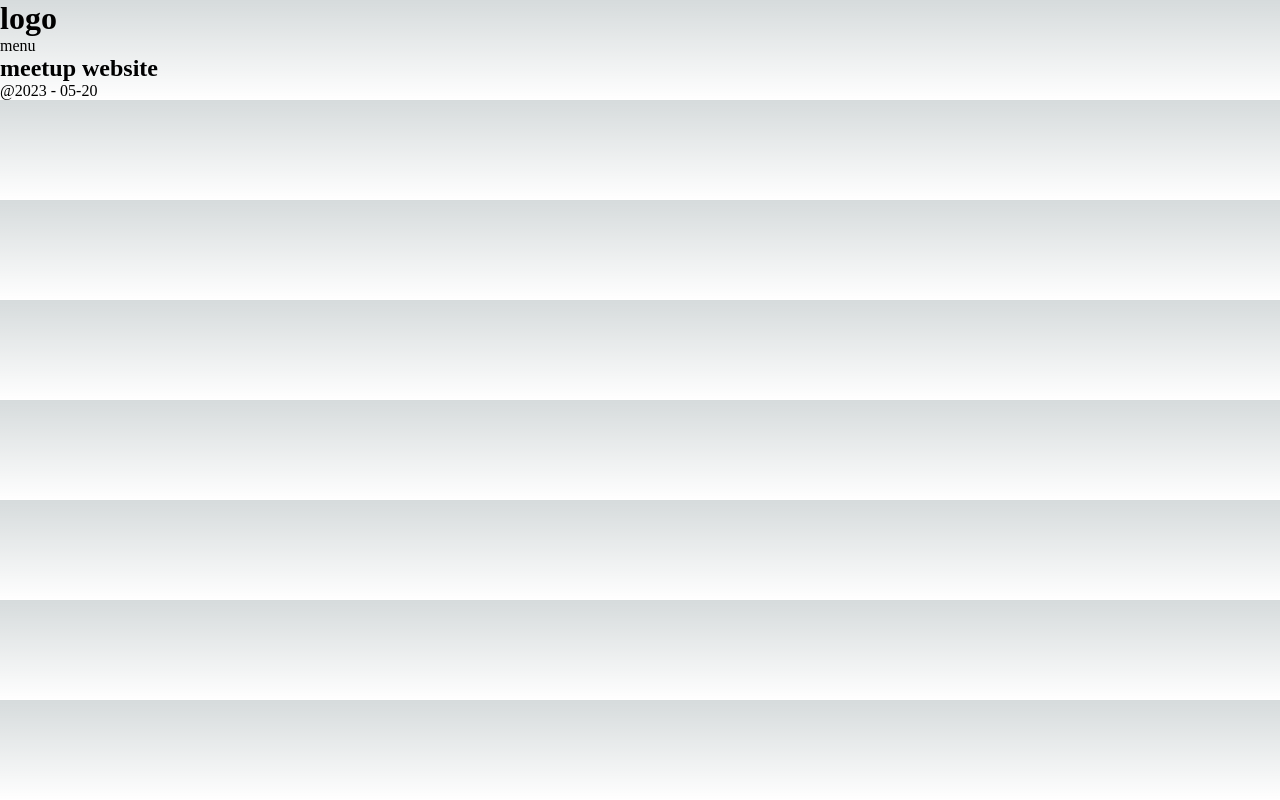
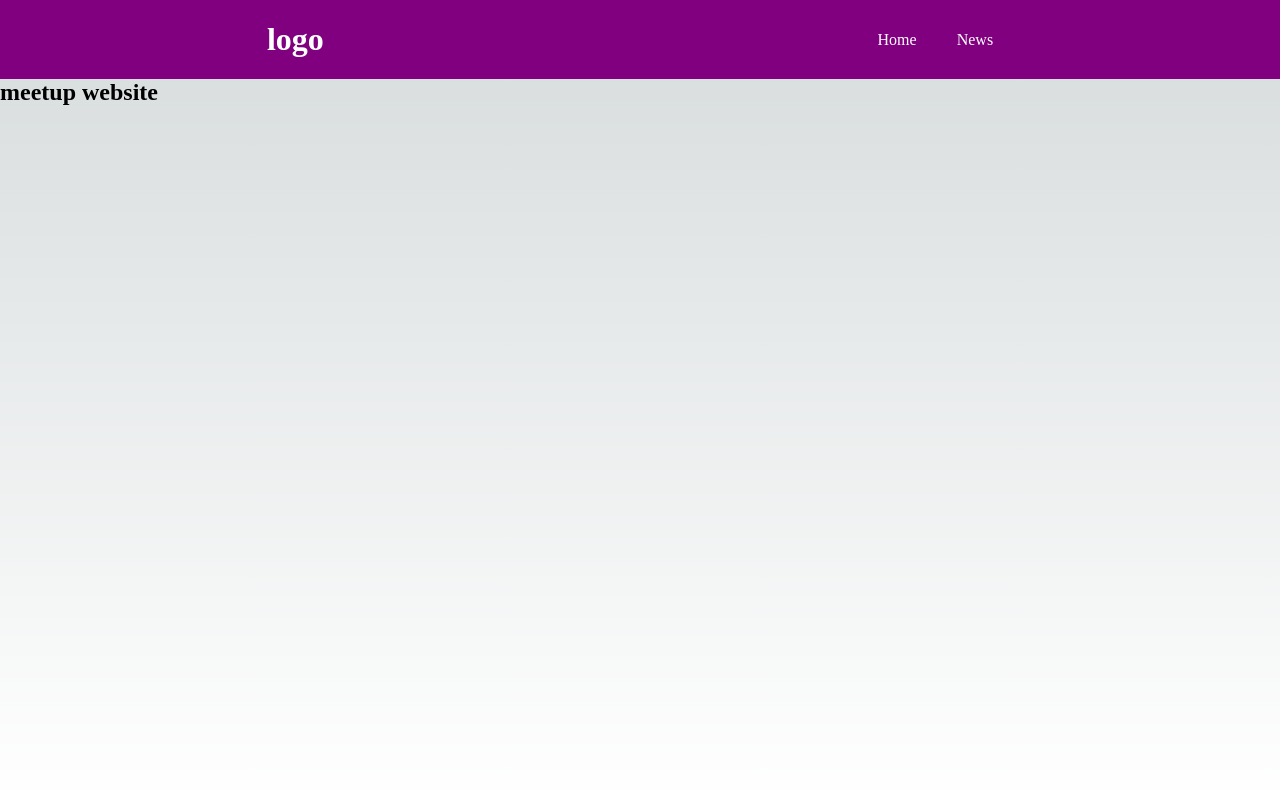
Before and after one commit to wingo-dev/meetup, a Next.js app: page / in a window 1280 px wide. Built offline with nearby package versions, Linux system fonts and the light colour scheme.

Commit message:
UI change

```diff
--- /dev/null
+++ b/app/components/menu.js
@@ -0,0 +1,11 @@
+const { default: Link } = require("next/link");
+
+const Menu = () => {
+  return (
+    <div>
+      <Link href={"/"}>Home</Link>
+      <Link href={"/news"}>News</Link>
+    </div>
+  );
+};
+export default Menu;
--- a/app/globals.css
+++ b/app/globals.css
@@ -83,6 +83,7 @@ html,
 body {
   max-width: 100vw;
   overflow-x: hidden;
+  height: 100vh;
 }
 
 body {
@@ -94,12 +95,33 @@ body {
     )
     rgb(var(--background-start-rgb));
 }
-
+header{
+      display: flex;
+    align-items: center;
+    justify-content: space-around;
+    padding: 21px 0;
+    background: purple;
+    color: white;
+}
+footer{
+    background: purple;
+    padding: 10px 0;
+    color: white;
+    text-align: center;
+}
 a {
   color: inherit;
   text-decoration: none;
+  padding: 20px;
 }
-
+a:hover{
+  color: yellow;
+}
+.container{
+  height: 100vh;
+  width: 1280px;
+  margin: auto;
+}
 @media (prefers-color-scheme: dark) {
   html {
     color-scheme: dark;
--- a/app/layout.js
+++ b/app/layout.js
@@ -1,12 +1,17 @@
+import Menu from "./components/menu";
 import "./globals.css";
 
 export default function RootLayout({ children }) {
   return (
     <div>
-      <h1>logo</h1>
-      <div>menu</div>
+      <header>
+        <h1>logo</h1>
+        <div>
+          <Menu></Menu>
+        </div>
+      </header>
       {children}
-      <footer>@2023 - 05-20</footer>
+      <footer>@2023-05-20</footer>
     </div>
   );
 }
--- a/pages/index.js
+++ b/pages/index.js
@@ -1,10 +1,8 @@
-import RootLayout from "@/app/layout";
-
 const HomePage = () => {
   return (
-    <RootLayout>
+    <div className="container">
       <h2>meetup website</h2>
-    </RootLayout>
+    </div>
   );
 };
 
--- a/pages/news.js
+++ b/pages/news.js
@@ -1,7 +1,11 @@
 import React from "react";
 
 function NewsPage() {
-  return <h1>The News Page</h1>;
+  return (
+    <div className="container">
+      <h1>The News Page</h1>
+    </div>
+  );
 }
 
 export default NewsPage;
```
Also changed, not shown: pages/_app.js (renamed from pages/__app.js).
